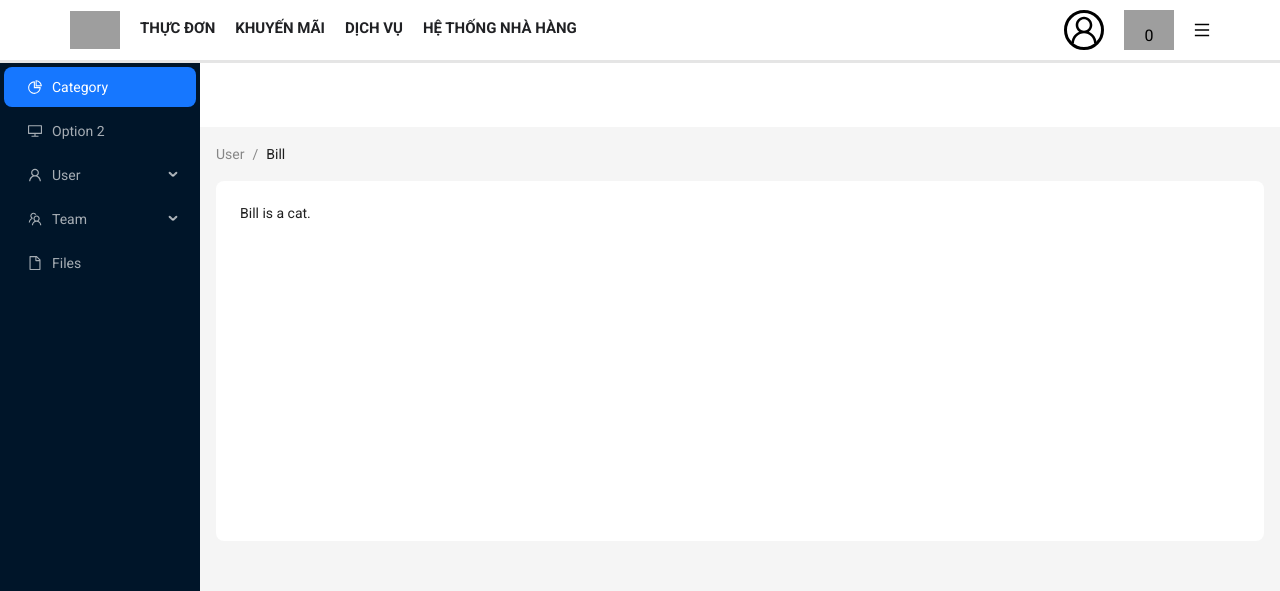
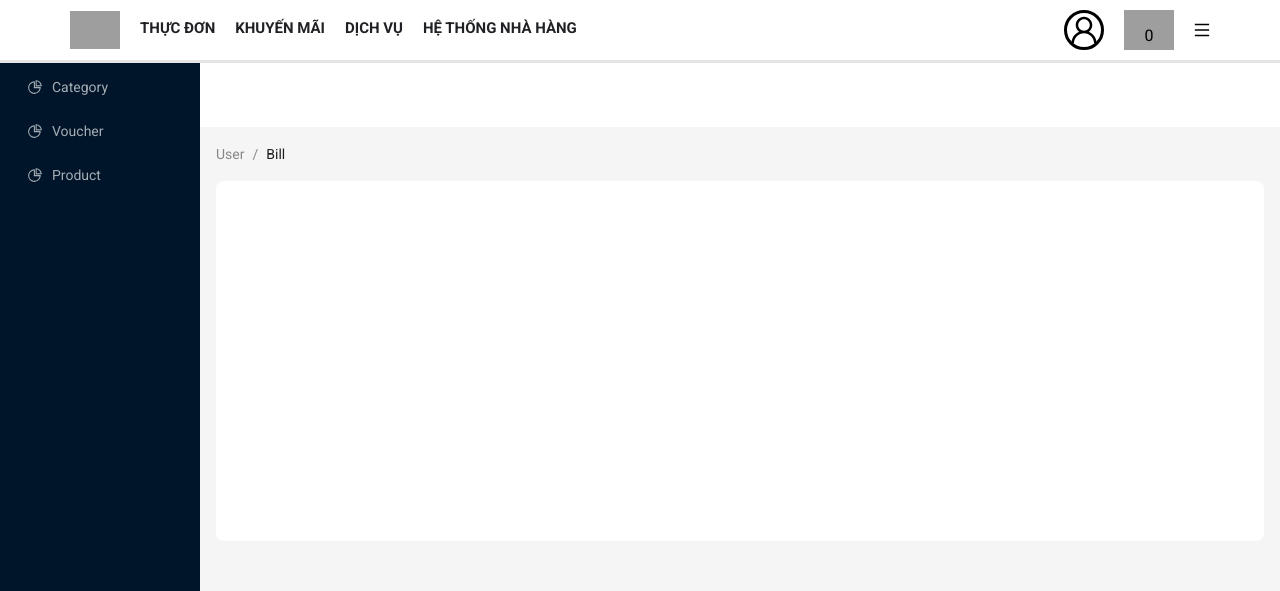
Before and after one commit to ThanhAmery/kfc, a React (Vite) app: page /dashboard in a window 1280 px wide. Shown: the top 591 px of the page. Built offline with nearby package versions, Linux system fonts and the light colour scheme; grey boxes are pictures that could not be loaded.

Commit message:
update dashboard

```diff
--- a/src/components/card/index.tsx
+++ b/src/components/card/index.tsx
@@ -12,7 +12,7 @@ function Card({ food }: CardProps) {
   return (
     <div className="food-card">
 
-        <img src={image} alt="" />
+        <img src={food.image} alt="" />
 
         <div className="food-card__content">
           <div className="food-card__information">
--- a/src/components/dashboard/index.tsx
+++ b/src/components/dashboard/index.tsx
@@ -1,42 +1,37 @@
-import React, { useState } from 'react';
+import React, { useState } from "react";
 import {
-  DesktopOutlined,
-  FileOutlined,
+  // DesktopOutlined,
+  // FileOutlined,
   PieChartOutlined,
-  TeamOutlined,
-  UserOutlined,
-} from '@ant-design/icons';
-import type { MenuProps } from 'antd';
-import { Breadcrumb, Layout, Menu, theme } from 'antd';
+  // TeamOutlined,
+  // UserOutlined,
+} from "@ant-design/icons";
+import type { MenuProps } from "antd";
+import { Breadcrumb, Layout, Menu, theme } from "antd";
+import { Link, Outlet } from "react-router-dom";
 
 const { Header, Content, Footer, Sider } = Layout;
 
-type MenuItem = Required<MenuProps>['items'][number];
+type MenuItem = Required<MenuProps>["items"][number];
 
 function getItem(
   label: React.ReactNode,
-  key: React.Key,
+  key: string,
   icon?: React.ReactNode,
-  children?: MenuItem[],
+  children?: MenuItem[]
 ): MenuItem {
   return {
     key,
     icon,
     children,
-    label,
+    label: <Link to={key}>{label}</Link>,
   } as MenuItem;
 }
 
 const items: MenuItem[] = [
-  getItem('Category', '1', <PieChartOutlined />),
-  getItem('Option 2', '2', <DesktopOutlined />),
-  getItem('User', 'sub1', <UserOutlined />, [
-    getItem('Tom', '3'),
-    getItem('Bill', '4'),
-    getItem('Alex', '5'),
-  ]),
-  getItem('Team', 'sub2', <TeamOutlined />, [getItem('Team 1', '6'), getItem('Team 2', '8')]),
-  getItem('Files', '9', <FileOutlined />),
+  getItem("Category", "/dashboard/category", <PieChartOutlined />),
+  getItem("Voucher", "/dashboard/voucher", <PieChartOutlined />),
+  getItem("Product", "/dashboard/product", <PieChartOutlined />),
 ];
 
 const Dashboard: React.FC = () => {
@@ -46,15 +41,24 @@ const Dashboard: React.FC = () => {
   } = theme.useToken();
 
   return (
-    <Layout style={{ minHeight: '100vh' }}>
-      <Sider collapsible collapsed={collapsed} onCollapse={(value) => setCollapsed(value)}>
+    <Layout style={{ minHeight: "100vh" }}>
+      <Sider
+        collapsible
+        collapsed={collapsed}
+        onCollapse={(value) => setCollapsed(value)}
+      >
         <div className="demo-logo-vertical" />
-        <Menu theme="dark" defaultSelectedKeys={['1']} mode="inline" items={items} />
+        <Menu
+          theme="dark"
+          defaultSelectedKeys={["1"]}
+          mode="inline"
+          items={items}
+        />
       </Sider>
       <Layout>
         <Header style={{ padding: 0, background: colorBgContainer }} />
-        <Content style={{ margin: '0 16px' }}>
-          <Breadcrumb style={{ margin: '16px 0' }}>
+        <Content style={{ margin: "0 16px" }}>
+          <Breadcrumb style={{ margin: "16px 0" }}>
             <Breadcrumb.Item>User</Breadcrumb.Item>
             <Breadcrumb.Item>Bill</Breadcrumb.Item>
           </Breadcrumb>
@@ -66,10 +70,10 @@ const Dashboard: React.FC = () => {
               borderRadius: borderRadiusLG,
             }}
           >
-            Bill is a cat.
+            <Outlet />
           </div>
         </Content>
-        <Footer style={{ textAlign: 'center' }}>
+        <Footer style={{ textAlign: "center" }}>
           Ant Design ©{new Date().getFullYear()} Created by Ant UED
         </Footer>
       </Layout>
--- a/src/components/food-list/index.tsx
+++ b/src/components/food-list/index.tsx
@@ -11,7 +11,7 @@ function FoodList() {
 
     const fetchFood = async() => {
        try {
-        const response = await api.get('product');
+        const response = await api.get("product");
         setFoods(response.data);
        }
         catch(err){
```
Also changed, not shown: src/config/axios.ts (added, +26 -0 lines).
